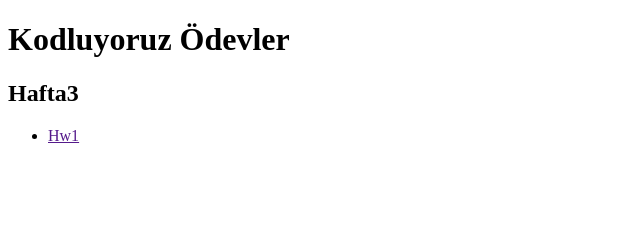
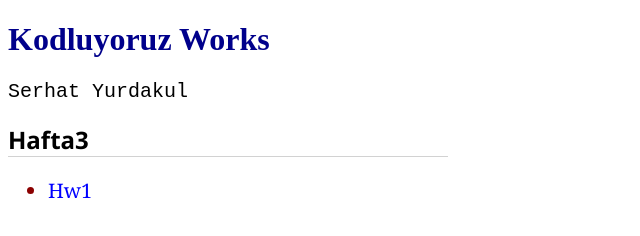
Before and after one commit to serhatyurdakul/serhatyurdakul.github.io, a plain HTML site: page index.html in a window 1280 px wide. Shown: the whole page, without its empty margins (0-640 px from the left). Drawn offline with Linux system fonts and the light colour scheme.

Commit message:
Update index.html

```diff
--- a/index.html
+++ b/index.html
@@ -5,9 +5,51 @@
     <meta http-equiv="X-UA-Compatible" content="IE=edge">
     <meta name="viewport" content="width=device-width, initial-scale=1.0">
     <title>Serhat Yurdakul</title>
+
+    <style>
+        li {
+            font-size: 20px;
+            font-family: Cambria, Cochin, Georgia, Times, 'Times New Roman', serif;
+            color: darkred;
+            margin-top: 10px;
+        }
+
+        body {
+            max-width: 440px;
+        }
+
+        li :hover {
+            color: darkblue;
+        }
+
+        a {
+            color: blue;
+            text-decoration: double;
+        }
+
+        h1 {
+            color: darkblue;
+        }
+
+        h2 {
+            color: #000000;
+            font-weight: 600;
+            font-style: normal;
+            font-family: 'Segoe UI', Tahoma, Geneva, Verdana, sans-serif;
+            border-bottom: 0.75px solid #adadad8c;
+        }
+
+        p {
+            font-size: 20px;
+            font-family: monospace;
+            margin-left: 0px;
+            margin-top: 20px;
+        }
+    </style>
 </head>
 <body>
-    <h1>Kodluyoruz Ödevler</h1>
+    <h1 id="serhat-yurdakul">Kodluyoruz Works</h1>
+    <p> Serhat Yurdakul</p>
     <h2>Hafta3</h2>
     <ul>
         <li><a href="">Hw1</a></li>
```
